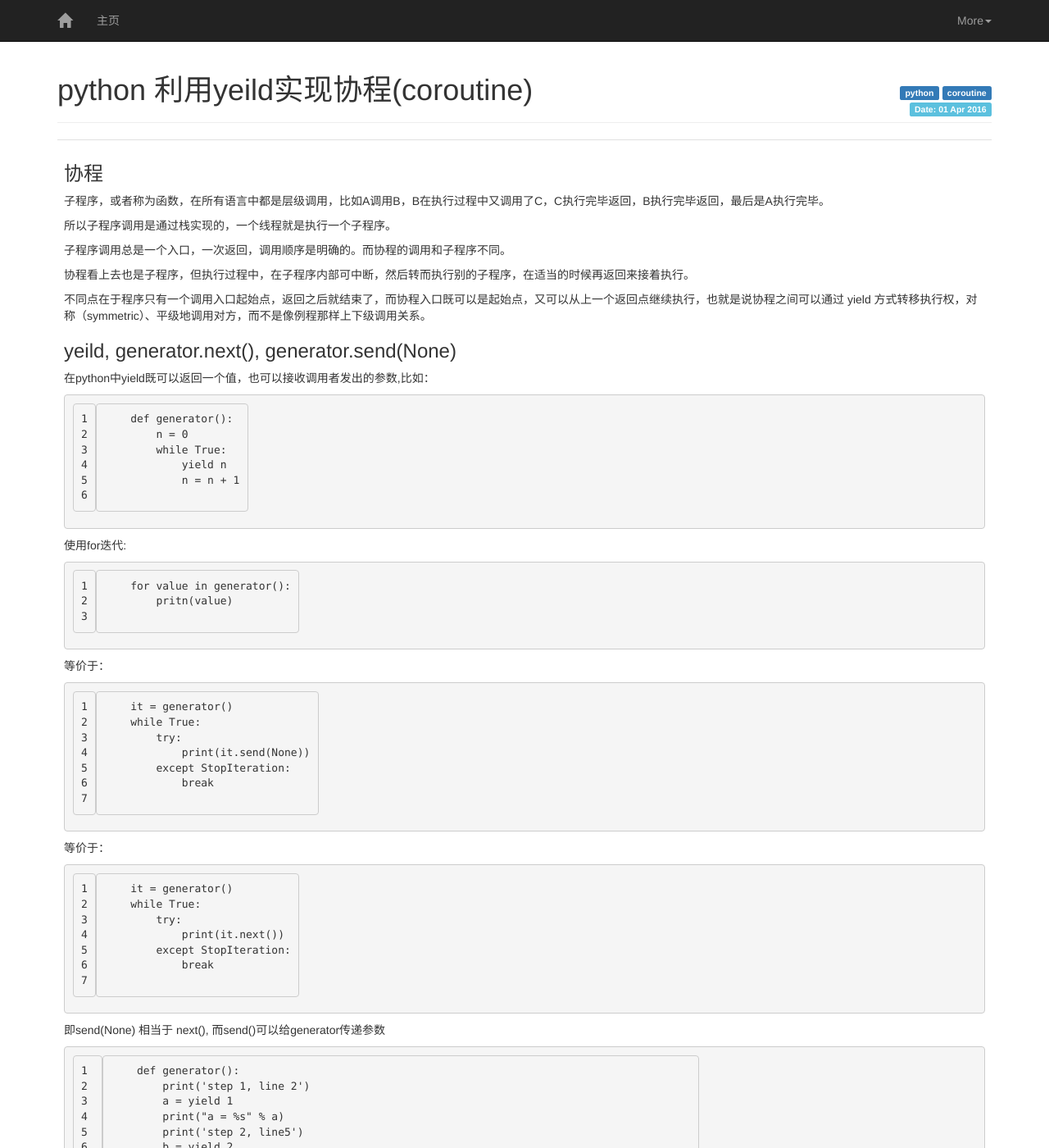
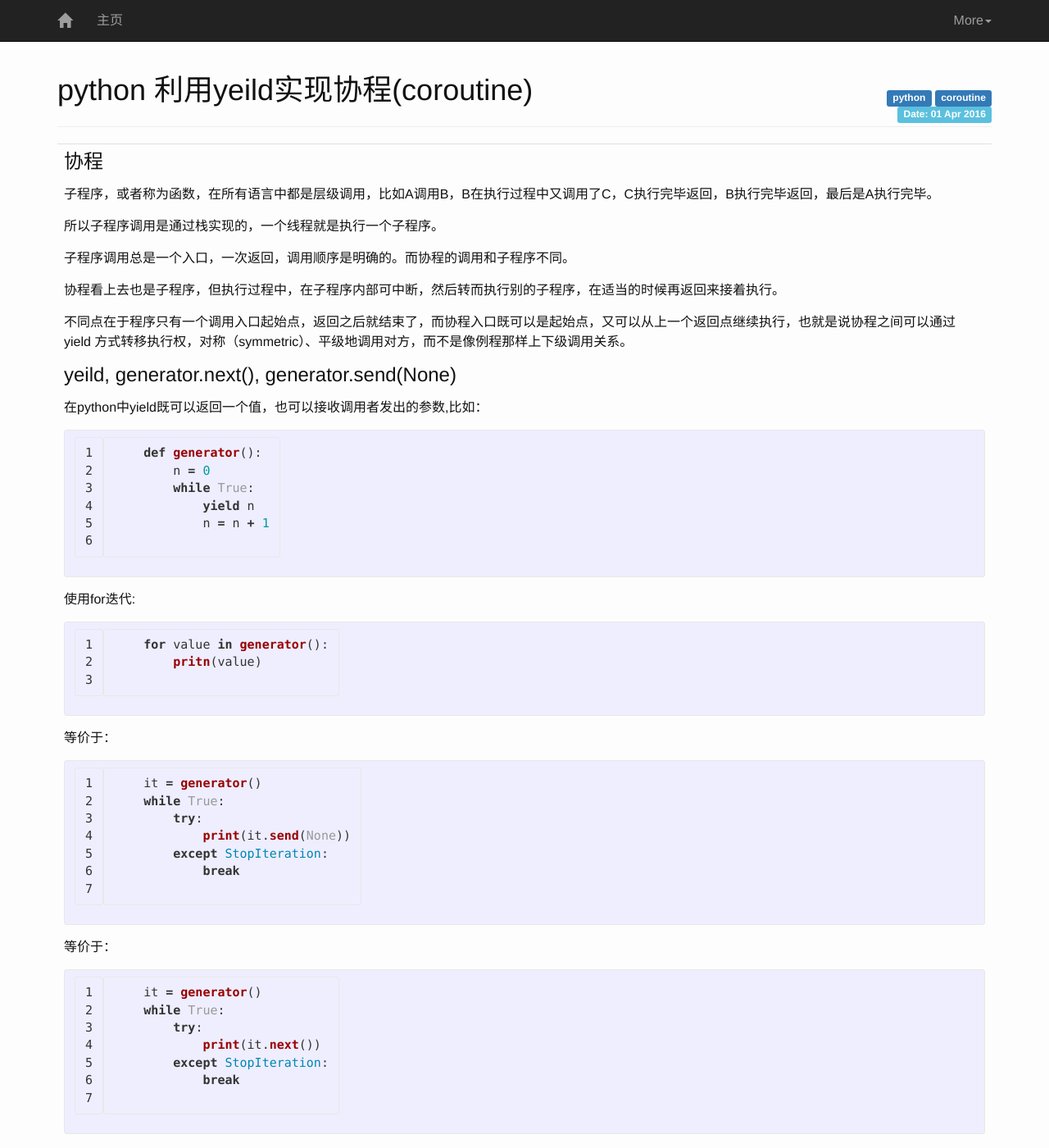
Before and after one commit to mapan1984/mapan1984.github.io, a Jekyll site: the page built from _posts/2016-04-01-python-利用yeild实现协程.md, in a window 1280 px wide and 1400 px high. Shown: the whole window at 82% size. Built offline with Jekyll 4.4.1, drawn with Linux system fonts in a browser that asks for light colours.

Commit message:
use jekyll test

```diff
--- a/_config.yml
+++ b/_config.yml
@@ -7,7 +7,14 @@
 
 # Site settings
 title: MaPan - Blog
+email: your-email@domain.com
 github_username: mapan1984
+
+description: > # this means to ignore newlines until "baseurl:"
+  Write an awesome description for your new site here. You can edit this
+  line in _config.yml. It will appear in your document head meta (for
+  Google search results) and in your feed.xml site description.
+baseurl: "" # the subpath of your site, e.g. /blog
 
 # pages
 paginate: 5
--- a/_includes/css.html
+++ b/_includes/css.html
@@ -3,7 +3,8 @@
 <meta name="viewport" content="width=device-width, initial-scale=1">
 
 <!-- 上述3个meta标签*必须*放在最前面，任何其他内容都*必须*跟随其后！ -->
-<title>{{ page.title }}</title>
+<title>{% if page.title %}{{ page.title | escape }}{% else %}{{ site.title | escape }}{% endif %}</title>
+<meta name="description" content="{% if page.excerpt %}{{ page.excerpt | strip_html | strip_newlines | truncate: 160 }}{% else %}{{ site.description }}{% endif %}">
 <link rel="shortcut icon" type="image/x-icon" href="/images/favicon.ico">
 <link rel="icon" type='image/x-icon' href="/images/favicon.ico">
 
@@ -16,3 +17,8 @@
 <script src="//cdn.bootcss.com/html5shiv/3.7.2/html5shiv.min.js"></script>
 <script src="//cdn.bootcss.com/respond.js/1.4.2/respond.min.js"></script>
 <![endif]-->
+
+
+<link rel="stylesheet" href="{{ "/css/main.css" | prepend: site.baseurl }}">
+<link rel="canonical" href="{{ page.url | replace:'index.html','' | prepend: site.baseurl | prepend: site.url }}">
+<link rel="alternate" type="application/rss+xml" title="{{ site.title }}" href="{{ "/feed.xml" | prepend: site.baseurl | prepend: site.url }}">
--- /dev/null
+++ b/_includes/icon-github.html
@@ -0,0 +1 @@
+<a href="https://github.com/{{ include.username }}"><span class="icon icon--github">{% include icon-github.svg %}</span><span class="username">{{ include.username }}</span></a>
--- /dev/null
+++ b/_sass/_base.scss
@@ -0,0 +1,206 @@
+/**
+ * Reset some basic elements
+ */
+body, h1, h2, h3, h4, h5, h6,
+p, blockquote, pre, hr,
+dl, dd, ol, ul, figure {
+    margin: 0;
+    padding: 0;
+}
+
+
+
+/**
+ * Basic styling
+ */
+body {
+    font: $base-font-weight #{$base-font-size}/#{$base-line-height} $base-font-family;
+    color: $text-color;
+    background-color: $background-color;
+    -webkit-text-size-adjust: 100%;
+    -webkit-font-feature-settings: "kern" 1;
+    -moz-font-feature-settings: "kern" 1;
+    -o-font-feature-settings: "kern" 1;
+    font-feature-settings: "kern" 1;
+    font-kerning: normal;
+}
+
+
+
+/**
+ * Set `margin-bottom` to maintain vertical rhythm
+ */
+h1, h2, h3, h4, h5, h6,
+p, blockquote, pre,
+ul, ol, dl, figure,
+%vertical-rhythm {
+    margin-bottom: $spacing-unit / 2;
+}
+
+
+
+/**
+ * Images
+ */
+img {
+    max-width: 100%;
+    vertical-align: middle;
+}
+
+
+
+/**
+ * Figures
+ */
+figure > img {
+    display: block;
+}
+
+figcaption {
+    font-size: $small-font-size;
+}
+
+
+
+/**
+ * Lists
+ */
+ul, ol {
+    margin-left: $spacing-unit;
+}
+
+li {
+    > ul,
+    > ol {
+         margin-bottom: 0;
+    }
+}
+
+
+
+/**
+ * Headings
+ */
+h1, h2, h3, h4, h5, h6 {
+    font-weight: $base-font-weight;
+}
+
+
+
+/**
+ * Links
+ */
+a {
+    color: $brand-color;
+    text-decoration: none;
+
+    &:visited {
+        color: darken($brand-color, 15%);
+    }
+
+    &:hover {
+        color: $text-color;
+        text-decoration: underline;
+    }
+}
+
+
+
+/**
+ * Blockquotes
+ */
+blockquote {
+    color: $grey-color;
+    border-left: 4px solid $grey-color-light;
+    padding-left: $spacing-unit / 2;
+    font-size: 18px;
+    letter-spacing: -1px;
+    font-style: italic;
+
+    > :last-child {
+        margin-bottom: 0;
+    }
+}
+
+
+
+/**
+ * Code formatting
+ */
+pre,
+code {
+    font-size: 15px;
+    border: 1px solid $grey-color-light;
+    border-radius: 3px;
+    background-color: #eef;
+}
+
+code {
+    padding: 1px 5px;
+}
+
+pre {
+    padding: 8px 12px;
+    overflow-x: auto;
+
+    > code {
+        border: 0;
+        padding-right: 0;
+        padding-left: 0;
+    }
+}
+
+
+
+/**
+ * Wrapper
+ */
+.wrapper {
+    max-width: -webkit-calc(#{$content-width} - (#{$spacing-unit} * 2));
+    max-width:         calc(#{$content-width} - (#{$spacing-unit} * 2));
+    margin-right: auto;
+    margin-left: auto;
+    padding-right: $spacing-unit;
+    padding-left: $spacing-unit;
+    @extend %clearfix;
+
+    @include media-query($on-laptop) {
+        max-width: -webkit-calc(#{$content-width} - (#{$spacing-unit}));
+        max-width:         calc(#{$content-width} - (#{$spacing-unit}));
+        padding-right: $spacing-unit / 2;
+        padding-left: $spacing-unit / 2;
+    }
+}
+
+
+
+/**
+ * Clearfix
+ */
+%clearfix {
+
+    &:after {
+        content: "";
+        display: table;
+        clear: both;
+    }
+}
+
+
+
+/**
+ * Icons
+ */
+.icon {
+
+    > svg {
+        display: inline-block;
+        width: 16px;
+        height: 16px;
+        vertical-align: middle;
+
+        path {
+            fill: $grey-color;
+        }
+    }
+}
--- /dev/null
+++ b/_sass/_syntax-highlighting.scss
@@ -0,0 +1,71 @@
+/**
+ * Syntax highlighting styles
+ */
+.highlight {
+    background: #fff;
+    @extend %vertical-rhythm;
+
+    .highlighter-rouge & {
+      background: #eef;
+    }
+
+    .c     { color: #998; font-style: italic } // Comment
+    .err   { color: #a61717; background-color: #e3d2d2 } // Error
+    .k     { font-weight: bold } // Keyword
+    .o     { font-weight: bold } // Operator
+    .cm    { color: #998; font-style: italic } // Comment.Multiline
+    .cp    { color: #999; font-weight: bold } // Comment.Preproc
+    .c1    { color: #998; font-style: italic } // Comment.Single
+    .cs    { color: #999; font-weight: bold; font-style: italic } // Comment.Special
+    .gd    { color: #000; background-color: #fdd } // Generic.Deleted
+    .gd .x { color: #000; background-color: #faa } // Generic.Deleted.Specific
+    .ge    { font-style: italic } // Generic.Emph
+    .gr    { color: #a00 } // Generic.Error
+    .gh    { color: #999 } // Generic.Heading
+    .gi    { color: #000; background-color: #dfd } // Generic.Inserted
+    .gi .x { color: #000; background-color: #afa } // Generic.Inserted.Specific
+    .go    { color: #888 } // Generic.Output
+    .gp    { color: #555 } // Generic.Prompt
+    .gs    { font-weight: bold } // Generic.Strong
+    .gu    { color: #aaa } // Generic.Subheading
+    .gt    { color: #a00 } // Generic.Traceback
+    .kc    { font-weight: bold } // Keyword.Constant
+    .kd    { font-weight: bold } // Keyword.Declaration
+    .kp    { font-weight: bold } // Keyword.Pseudo
+    .kr    { font-weight: bold } // Keyword.Reserved
+    .kt    { color: #458; font-weight: bold } // Keyword.Type
+    .m     { color: #099 } // Literal.Number
+    .s     { color: #d14 } // Literal.String
+    .na    { color: #008080 } // Name.Attribute
+    .nb    { color: #0086B3 } // Name.Builtin
+    .nc    { color: #458; font-weight: bold } // Name.Class
+    .no    { color: #008080 } // Name.Constant
+    .ni    { color: #800080 } // Name.Entity
+    .ne    { color: #900; font-weight: bold } // Name.Exception
+    .nf    { color: #900; font-weight: bold } // Name.Function
+    .nn    { color: #555 } // Name.Namespace
+    .nt    { color: #000080 } // Name.Tag
+    .nv    { color: #008080 } // Name.Variable
+    .ow    { font-weight: bold } // Operator.Word
+    .w     { color: #bbb } // Text.Whitespace
+    .mf    { color: #099 } // Literal.Number.Float
+    .mh    { color: #099 } // Literal.Number.Hex
+    .mi    { color: #099 } // Literal.Number.Integer
+    .mo    { color: #099 } // Literal.Number.Oct
+    .sb    { color: #d14 } // Literal.String.Backtick
+    .sc    { color: #d14 } // Literal.String.Char
+    .sd    { color: #d14 } // Literal.String.Doc
+    .s2    { color: #d14 } // Literal.String.Double
+    .se    { color: #d14 } // Literal.String.Escape
+    .sh    { color: #d14 } // Literal.String.Heredoc
+    .si    { color: #d14 } // Literal.String.Interpol
+    .sx    { color: #d14 } // Literal.String.Other
+    .sr    { color: #009926 } // Literal.String.Regex
+    .s1    { color: #d14 } // Literal.String.Single
+    .ss    { color: #990073 } // Literal.String.Symbol
+    .bp    { color: #999 } // Name.Builtin.Pseudo
+    .vc    { color: #008080 } // Name.Variable.Class
+    .vg    { color: #008080 } // Name.Variable.Global
+    .vi    { color: #008080 } // Name.Variable.Instance
+    .il    { color: #099 } // Literal.Number.Integer.Long
+}
--- /dev/null
+++ b/css/main.scss
@@ -0,0 +1,52 @@
+---
+# Only the main Sass file needs front matter (the dashes are enough)
+---
+@charset "utf-8";
+
+
+
+// Our variables
+$base-font-family: "Helvetica Neue", Helvetica, Arial, sans-serif;
+$base-font-size:   16px;
+$base-font-weight: 400;
+$small-font-size:  $base-font-size * 0.875;
+$base-line-height: 1.5;
+
+$spacing-unit:     30px;
+
+$text-color:       #111;
+$background-color: #fdfdfd;
+$brand-color:      #2a7ae2;
+
+$grey-color:       #828282;
+$grey-color-light: lighten($grey-color, 40%);
+$grey-color-dark:  darken($grey-color, 25%);
+
+// Width of the content area
+$content-width:    800px;
+
+$on-palm:          600px;
+$on-laptop:        800px;
+
+
+
+// Use media queries like this:
+// @include media-query($on-palm) {
+//     .wrapper {
+//         padding-right: $spacing-unit / 2;
+//         padding-left: $spacing-unit / 2;
+//     }
+// }
+@mixin media-query($device) {
+    @media screen and (max-width: $device) {
+        @content;
+    }
+}
+
+
+
+// Import partials from `sass_dir` (defaults to `_sass`)
+@import
+        "base",
+        "syntax-highlighting"
+;
```
Also changed, not shown: _includes/profile.html (+16 -1 lines), feed.xml (added, +30 -0 lines), _includes/icon-github.svg (added), 1 other file.
